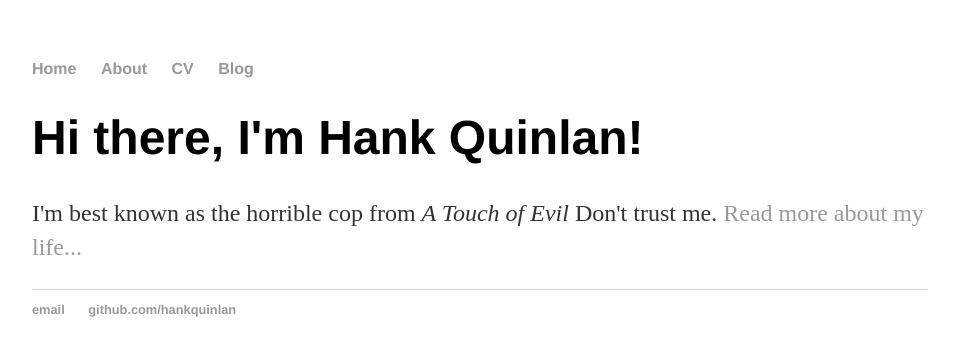
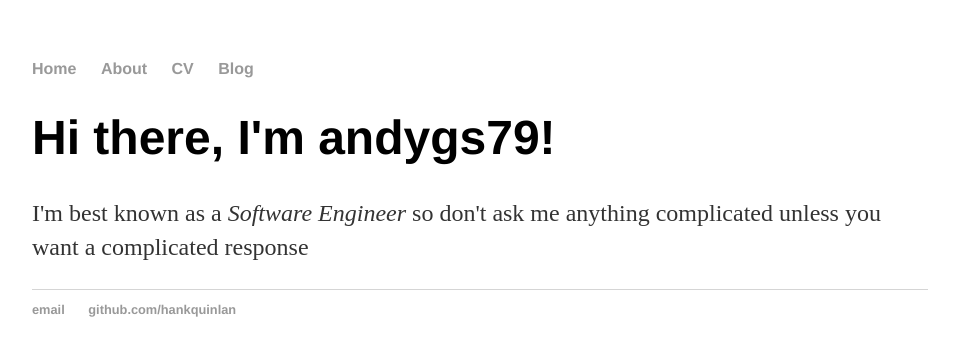
Before and after one commit to andygs79/andygs79.github.io, a Jekyll site: the page built from index.html, in a window 1280 px wide. Shown: the top 356 px of the page, without its empty margins (160-1115 px from the left). Built offline with Jekyll 4.4.1, drawn with Linux system fonts in a browser that asks for light colours.

Commit message:
Update index.html
Changing the text

```diff
--- a/index.html
+++ b/index.html
@@ -1,8 +1,8 @@
 ---
 layout: default
-title: Hank Quinlan, Horrible Cop
+title: andygs79
 ---
 <div class="blurb">
-	<h1>Hi there, I'm Hank Quinlan!</h1>
-	<p>I'm best known as the horrible cop from <em>A Touch of Evil</em> Don't trust me. <a href="/about">Read more about my life...</a></p>
+	<h1>Hi there, I'm andygs79!</h1>
+	<p>I'm best known as a <em>Software Engineer</em> so don't ask me anything complicated unless you want a complicated response</p>
 </div><!-- /.blurb -->
```
